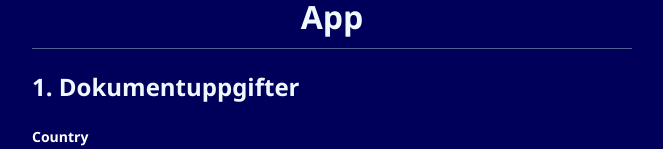
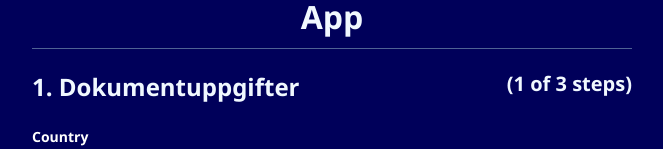
Before and after one commit to imadcollin/arbetsformedlingen-forms, a React (Create React App) app: page / in a window 1280 px wide. Shown: the part 135-284 px from the top of the page, without its empty margins (308-971 px from the left). Built offline with nearby package versions, Linux system fonts and the light colour scheme; no server answers; the HTML template or start-up script is replaced by a standard one.

Commit message:
Add steps to the aoo

```diff
--- a/src/App.js
+++ b/src/App.js
@@ -22,6 +22,8 @@ function App() {
     kontaktadress: {},
     ovrigt: {},
   });
+  const [steps, setSteps] = useState(1);
+
   const getter = [
     "Sverige",
     "Tyskland",
@@ -78,6 +80,7 @@ function App() {
     setShow((prevState) => ({
       ...prevState,
     }));
+    setSteps(steps + 1);
   };
 
   const arendaCallback = (values) => {
@@ -88,6 +91,7 @@ function App() {
     setShow((prevState) => ({
       ...prevState,
     }));
+    setSteps(steps + 1);
   };
 
   const kontaktCallback = (values) => {
@@ -112,7 +116,12 @@ function App() {
         <img src={logo} alt="Logo" />
         <span className="title">Arbetsformedlingen Forms</span>
       </div>
-      <h1>App</h1>
+      <div>
+        <h1>App</h1>
+        <span style={{ float: "right", fontSize: "20px" }}>
+          ({steps} of 3 steps){" "}
+        </span>
+      </div>
 
       {show.a && (
         <div>
```
